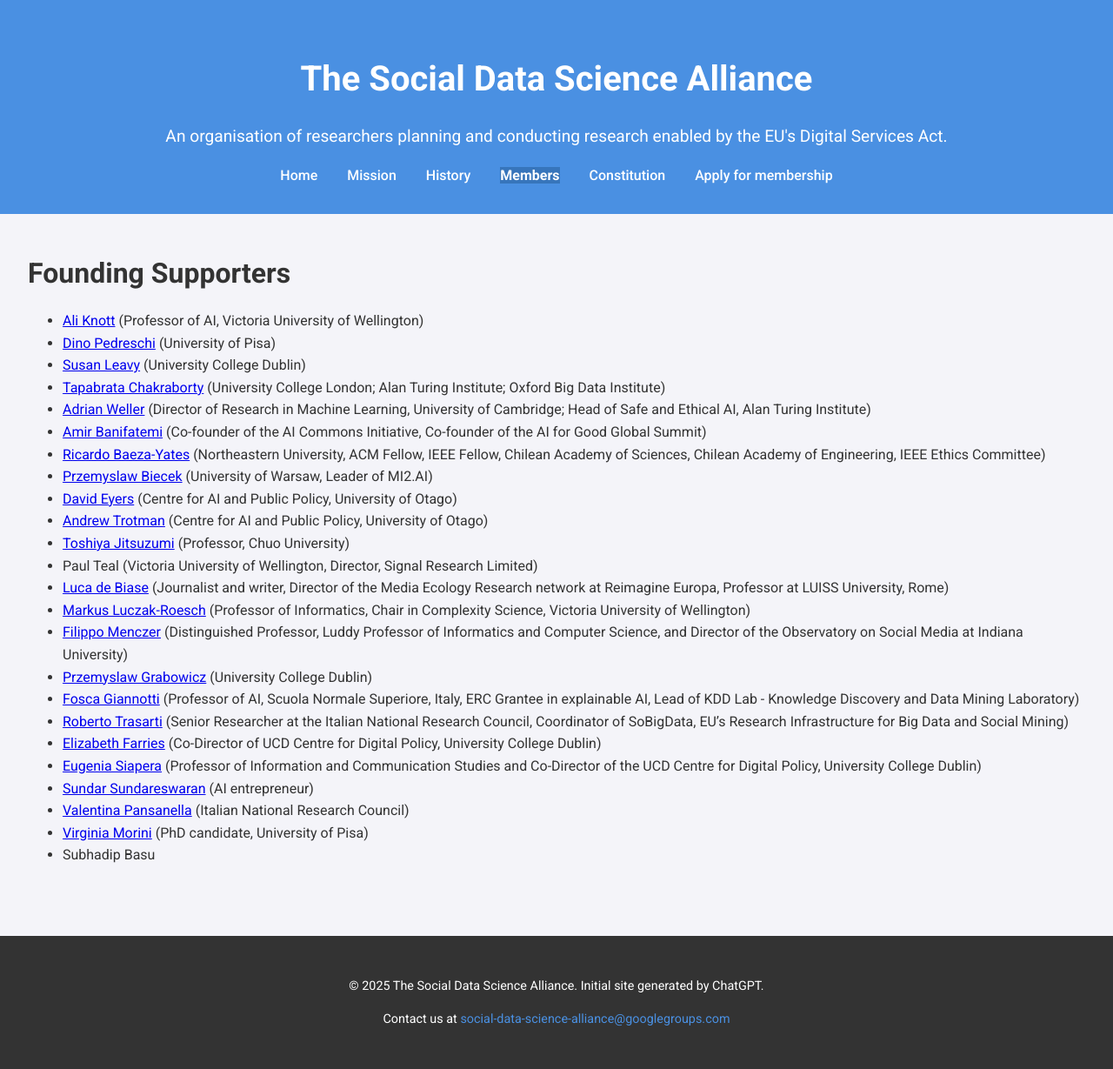
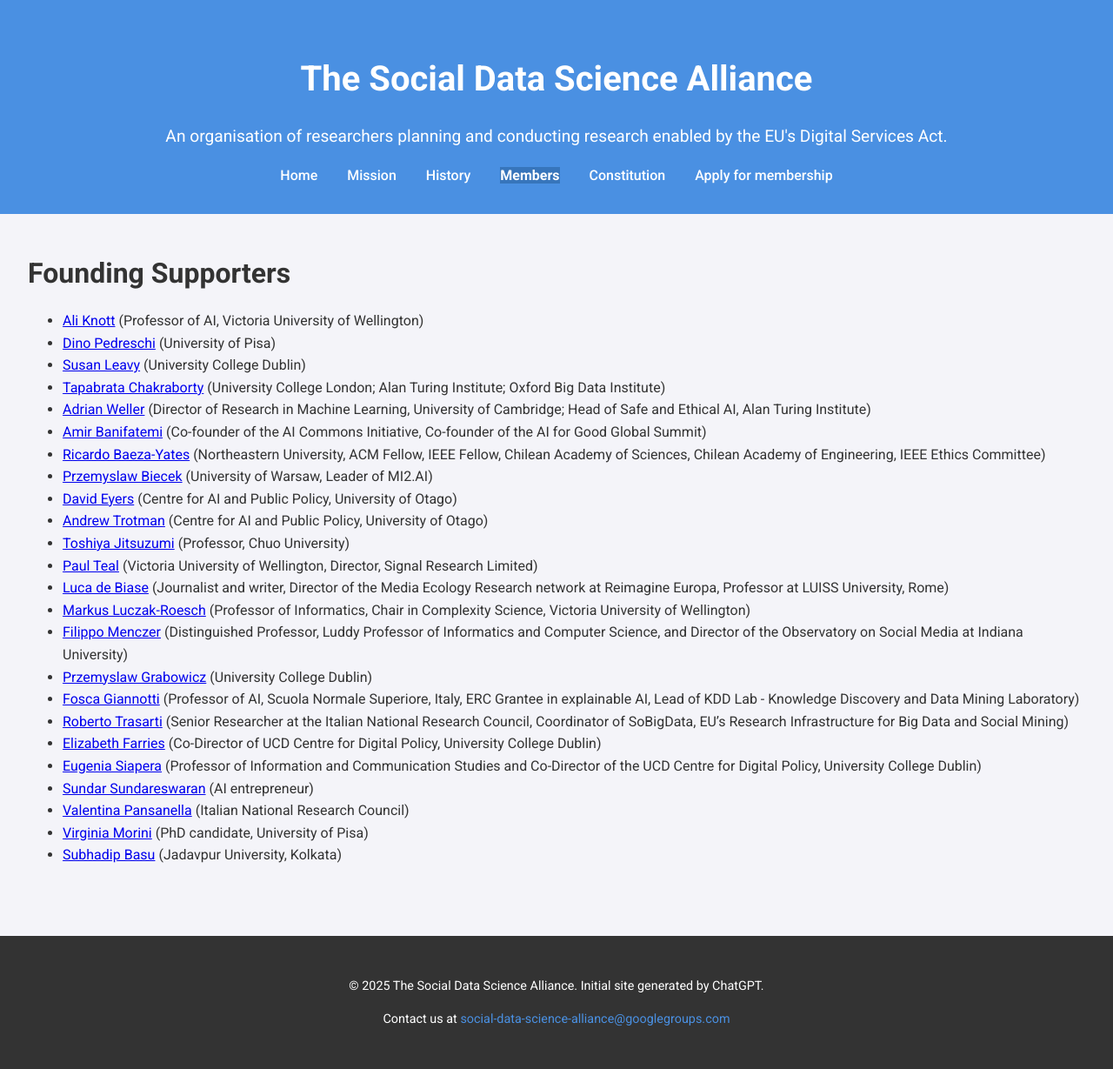
Before and after one commit to social-data-science-alliance/social-data-science-alliance.github.io, a Jekyll site: the page built from members/index.md, in a window 1280 px wide. Shown: the whole page at 87% size. Built offline with Jekyll 4.4.1, drawn with Linux system fonts in a browser that asks for light colours.

Commit message:
Add URLs for remaining members without them.

```diff
--- a/members/index.md
+++ b/members/index.md
@@ -16,7 +16,7 @@ title: Members
 - [David Eyers](https://www.otago.ac.nz/school-of-computing/our-people/david_eyers) (Centre for AI and Public Policy, University of Otago)
 - [Andrew Trotman](https://www.otago.ac.nz/school-of-computing/our-people/andrew_trotman) (Centre for AI and Public Policy, University of Otago)
 - [Toshiya Jitsuzumi](https://c-research.chuo-u.ac.jp/html/100003383_en.html) (Professor, Chuo University)
-- Paul Teal (Victoria University of Wellington, Director, Signal Research Limited)
+- [Paul Teal](https://scholar.google.com/citations?user=wS0ittUAAAAJ&hl=en) (Victoria University of Wellington, Director, Signal Research Limited)
 - [Luca de Biase](https://re-imagine.eu/bio/luca-de-biase) (Journalist and writer, Director of the Media Ecology Research network at Reimagine Europa, Professor at LUISS University, Rome)
 - [Markus Luczak-Roesch](https://people.wgtn.ac.nz/markus.luczak-roesch) (Professor of Informatics, Chair in Complexity Science, Victoria University of Wellington)
 - [Filippo Menczer](https://cnets.indiana.edu/fil) (Distinguished Professor, Luddy Professor of Informatics and Computer Science, and Director of the Observatory on Social Media at Indiana University)
@@ -28,6 +28,6 @@ title: Members
 - [Sundar Sundareswaran](https://bootstraplabs.com/community/sundar-sundareswaran/) (AI entrepreneur)
 - [Valentina Pansanella](https://www.isti.cnr.it/en/about/people-detail/850/Valentina_Pansanella) (Italian National Research Council)
 - [Virginia Morini](https://phd-ai-society.di.unipi.it/students/virginia-morini/) (PhD candidate, University of Pisa)
-- Subhadip Basu
+- [Subhadip Basu](https://www.linkedin.com/in/subhadipbasu/) (Jadavpur University, Kolkata)
 
 [//]: # - ?David Hartmann, Weizenbaum Institute, TU-Berlin
```
